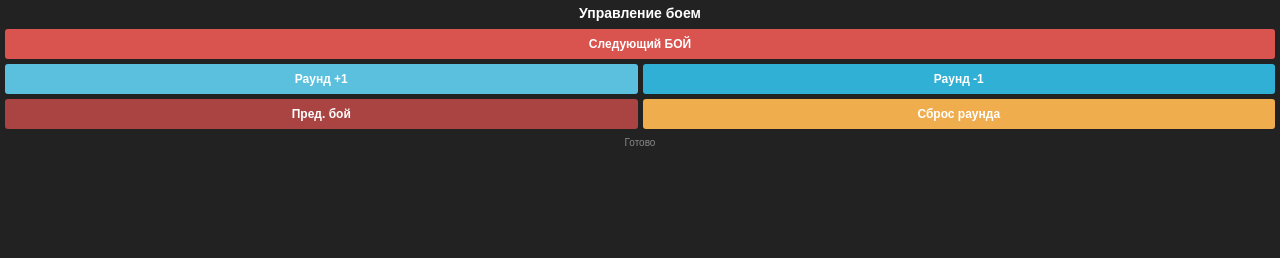
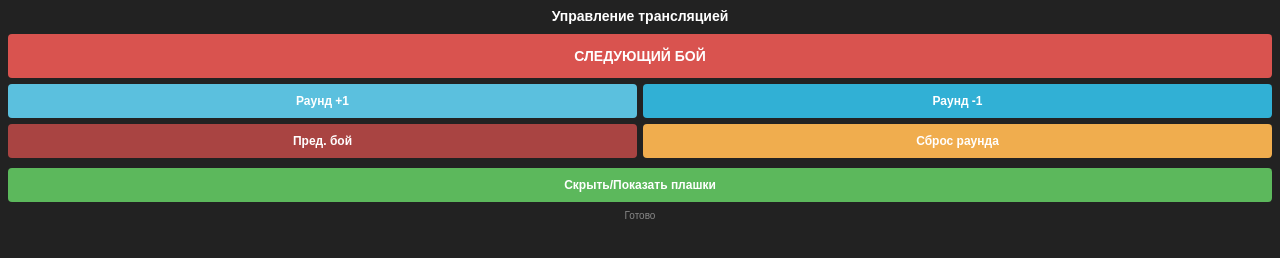
Before and after one commit to VincentGognitti/tomskboxing, a plain HTML site: page control.html in a window 1280 px wide. Drawn offline with Linux system fonts and the light colour scheme.

Commit message:
Update control.html

```diff
--- a/control.html
+++ b/control.html
@@ -3,52 +3,46 @@
 <head>
     <meta charset="UTF-8">
     <style>
-        /* Уменьшаем общие отступы страницы */
         body {
             background: #222;
             color: white;
             font-family: sans-serif;
-            padding: 5px;
+            padding: 8px;
             margin: 0;
             font-size: 12px;
         }
 
-        h3 {
-            margin: 0 0 8px 0;
-            font-size: 14px;
-            text-align: center;
-        }
+        h3 { margin: 0 0 10px 0; font-size: 14px; text-align: center; }
 
-        /* Сетка для кнопок в 2 колонки */
         .grid {
             display: grid;
             grid-template-columns: 1fr 1fr;
-            gap: 5px;
-            margin-bottom: 5px;
+            gap: 6px;
+            margin-bottom: 6px;
         }
 
         button {
             width: 100%;
-            padding: 8px 4px; /* Уменьшили высоту кнопок */
-            font-size: 12px;  /* Уменьшили шрифт */
+            padding: 10px 4px;
+            font-size: 12px;
             cursor: pointer;
             border: none;
-            border-radius: 3px;
+            border-radius: 4px;
             font-weight: bold;
-            white-space: nowrap; /* Текст не будет переноситься */
+            white-space: nowrap;
+            color: white;
+            transition: opacity 0.2s;
         }
+        button:active { opacity: 0.7; }
 
-        /* Кнопки на всю ширину (для основных действий) */
-        .full-width {
-            grid-column: span 2;
-        }
+        .full-width { grid-column: span 2; }
 
-        /* Цвета */
-        #btn-next-bout  { background: #d9534f; color: white; }
-        #btn-prev-bout  { background: #a94442; color: white; }
-        #btn-next-round { background: #5bc0de; color: white; }
-        #btn-prev-round { background: #31b0d5; color: white; }
-        #btn-reset-round{ background: #f0ad4e; color: white; }
+        #btn-next-bout  { background: #d9534f; padding: 14px 4px; font-size: 14px;}
+        #btn-prev-bout  { background: #a94442; }
+        #btn-next-round { background: #5bc0de; }
+        #btn-prev-round { background: #31b0d5; }
+        #btn-reset-round{ background: #f0ad4e; }
+        #btn-toggle-overlay { background: #5cb85c; margin-top: 4px; }
 
         .status {
             margin-top: 8px;
@@ -60,25 +54,24 @@
     </style>
 </head>
 <body>
-    <h3>Управление боем</h3>
+    <h3>Управление трансляцией</h3>
 
     <div class="grid">
-        <!-- Кнопка на весь ряд -->
-        <button id="btn-next-bout" class="full-width">Следующий БОЙ</button>
+        <button id="btn-next-bout" class="full-width">СЛЕДУЮЩИЙ БОЙ</button>
 
-        <!-- Кнопки в два столбца -->
         <button id="btn-next-round">Раунд +1</button>
         <button id="btn-prev-round">Раунд -1</button>
 
-        <!-- Вспомогательные кнопки -->
         <button id="btn-prev-bout">Пред. бой</button>
         <button id="btn-reset-round">Сброс раунда</button>
+
+        <button id="btn-toggle-overlay" class="full-width">Скрыть/Показать плашки</button>
     </div>
 
     <div class="status" id="status">Готово</div>
 
     <script>
-        const API_URL = 'https://script.google.com/macros/s/AKfycbwx8Tw5bGYMhCoVmySMPtYuQrocWSSSl1jATQbOVbQ5Bbla0pSnrJMtOJ1dh9vKomYt/exec'; // Не забудьте вставить URL
+        const API_URL = 'https://script.google.com/macros/s/AKfycbwYoTvC2zHZ7MCZVnQcZa0AkZXuwDin0tAbjH_Mwjex3kVRTeOIxStTppf5dyes8BLe/exec'; // Не забудьте вставить URL!
 
         async function sendCommand(action) {
             const statusEl = document.getElementById('status');
@@ -87,14 +80,12 @@
 
             try {
                 await fetch(API_URL + '?action=' + action + '&t=' + Date.now());
-                statusEl.textContent = 'Успешно: ' + action;
-                statusEl.style.color = '#5cb85c'; // Зеленый при успехе
+                statusEl.textContent = 'Успешно';
+                statusEl.style.color = '#5cb85c';
             } catch (e) {
                 statusEl.textContent = 'Ошибка сети!';
-                statusEl.style.color = '#d9534f'; // Красный при ошибке
+                statusEl.style.color = '#d9534f';
             }
-
-            // Через 2 секунды убираем текст статуса
             setTimeout(() => { statusEl.textContent = ''; }, 2000);
         }
 
@@ -103,6 +94,7 @@
         document.getElementById('btn-next-round').onclick = () => sendCommand('nextRound');
         document.getElementById('btn-prev-round').onclick = () => sendCommand('prevRound');
         document.getElementById('btn-reset-round').onclick= () => sendCommand('resetRound');
+        document.getElementById('btn-toggle-overlay').onclick = () => sendCommand('toggleOverlay');
     </script>
 </body>
 </html>
```
